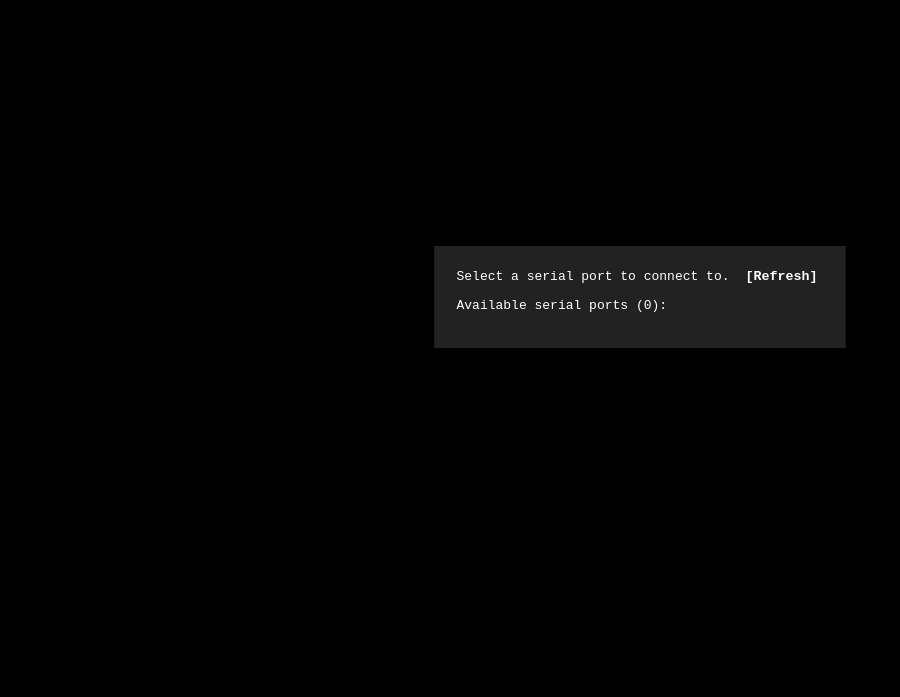
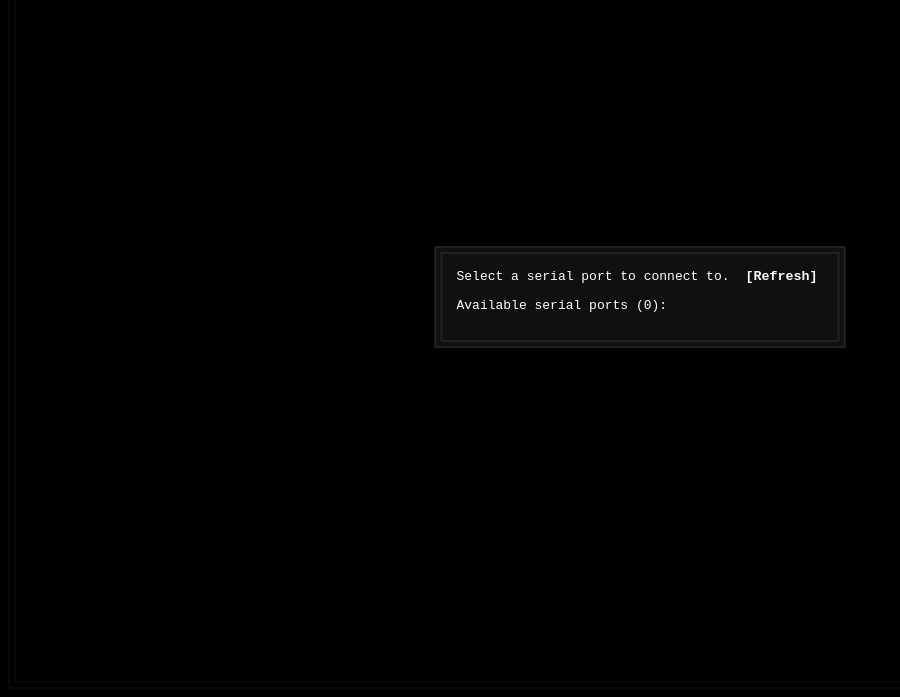
Before and after one commit to DoggySazHi/MiniHakkero.Web, a website built with Vite: page serial.html in a window 1280 px wide. Shown: the part 103-800 px from the top of the page, without its empty margins (0-900 px from the left). Built offline with nearby package versions, Linux system fonts and the light colour scheme.

Commit message:
Add border on background, did I really screw up the RGB for the border on the modal?

```diff
--- a/css/serial.css
+++ b/css/serial.css
@@ -2,6 +2,12 @@ body {
     background-color: black;
     color: white;
     font-family: monospace;
+
+    border: 2px double rgba(34, 34, 34, 1.0);
+    outline: 2px solid rgba(34, 34, 34, 1.0);
+    outline-offset: -8px;
+    padding: 10px;
+    height: calc(100vh - 40px);
 }
 
 button {
@@ -49,7 +55,7 @@ button:hover {
     top: 50%;
     left: 50%;
     transform: translate(-50%, -50%);
-    background-color: rgba(34, 34, 34, 1.0);
+    background-color: rgba(16, 16, 16, 1.0);
     padding: 20px;
     border: 2px double rgba(34, 34, 34, 1.0);
     outline: 2px solid rgba(34, 34, 34, 1.0);
```
